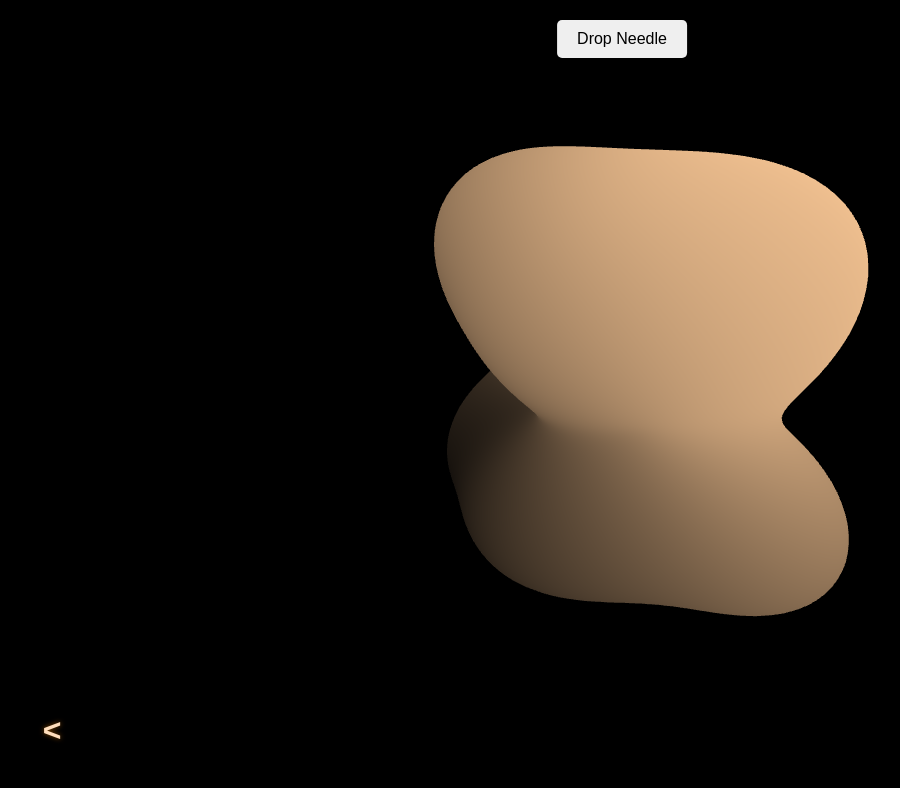
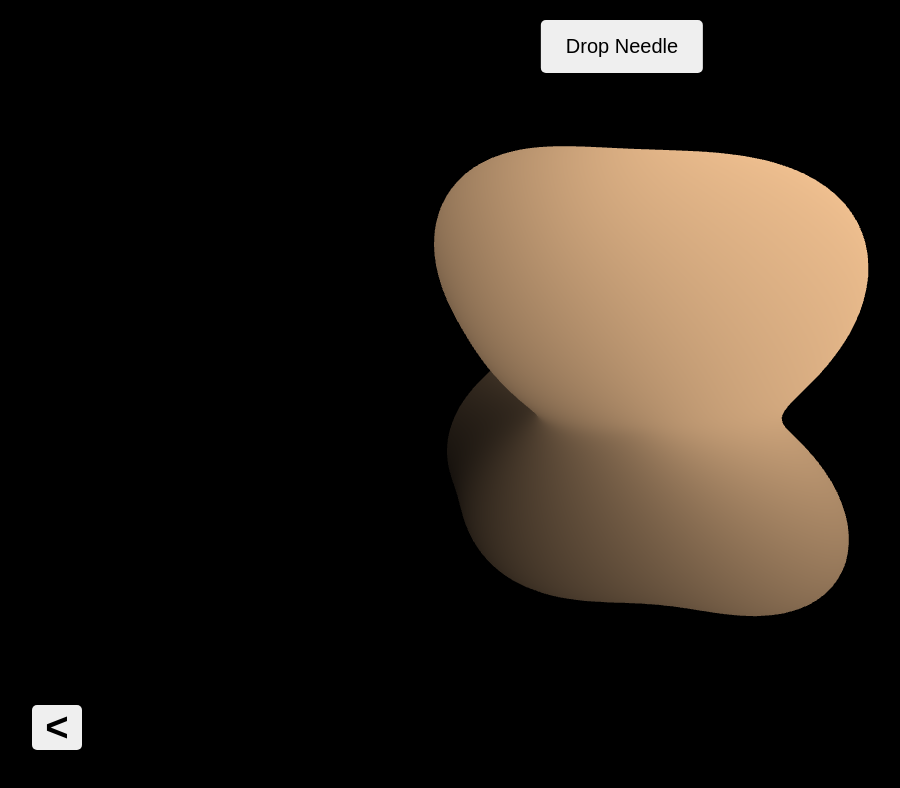
Before and after one commit to sujihan24/LURORIA, a plain HTML site: page bug.html in a window 1280 px wide. Shown: the whole page, without its empty margins (18-918 px from the left). Drawn offline with nearby package versions, Linux system fonts and the light colour scheme; animation ran at ten frames a second.

Commit message:
Add files via upload

```diff
--- a/bug.html
+++ b/bug.html
@@ -20,37 +20,40 @@
         }
 
         button {
-            font-size: 16px;
-            padding: 10px 20px;
+            font-size: 20px;
+            padding: 15px 25px;
             cursor: pointer;
             border: none;
             border-radius: 5px;
             transition: 0.3s;
         }
 
+
+
         /* 뒤로 가기 버튼 (살구색 + Glow 효과) */
         .back-button {
     position: absolute;
-        bottom: 20px;
-        left: 20px;
-        font-size: 32px; /* 버튼 크기 조정 */
-        width: 100px;
-        height: 100px;
-        background: none;
-        border: none;
-        color: #ffdebc;
-        cursor: pointer;
+    bottom: 50px; /* 아래쪽에서 더 띄움 */
+    left: 50px; /* 왼쪽에서 더 띄움 */
+    font-size: 40px; /* 폰트 크기 증가 */
+    font-weight: bold;
+    color: #000000; /* 살색(Bisque) */
+    text-decoration: none;
+    transition: all 0.3s ease;
+
     display: flex;
     align-items: center;
     justify-content: center;
-        transition: 0.3s;
-        font-weight: bold;
-        text-shadow: 0 0 5px rgba(255, 140, 0, 0.5);
+    width: 45px; /* 너비 증가 */
+    height: 45px; /* 높이 증가 */
 }
 
 .back-button:hover {
-        text-shadow: 0 0 15px rgba(255, 140, 0, 0.8);
-        transform: scale(1.1);
+    filter: drop-shadow(0px 0px 20px rgb(255, 181, 181)); /* 글로우 효과 강화 */
+    color: #ffcccc; /* 호버 시 텍스트 색상 검정으로 변경 */
+    transform: scale(1.1); /* 크기 확대 효과 증가 */
+    box-shadow: 0 0 25px rgba(255, 228, 196, 0.8); /* 추가 그림자 효과 */
+    border-color: #FFF; /* 테두리 색상 변경 */
 }
 
         /* 배경 음악 버튼 */
@@ -191,7 +194,7 @@
         // 배경 음악 컨트롤
 
 
-        let inactivityTime = 10000; // 10초
+        let inactivityTime = 9000; // 10초
 let inactivityTimer;
 
 function resetInactivityTimer() {
```
Also changed, not shown: 5_exhibition.html (+3 -4 lines). Lines whose indentation alone changed are shown as unchanged.
